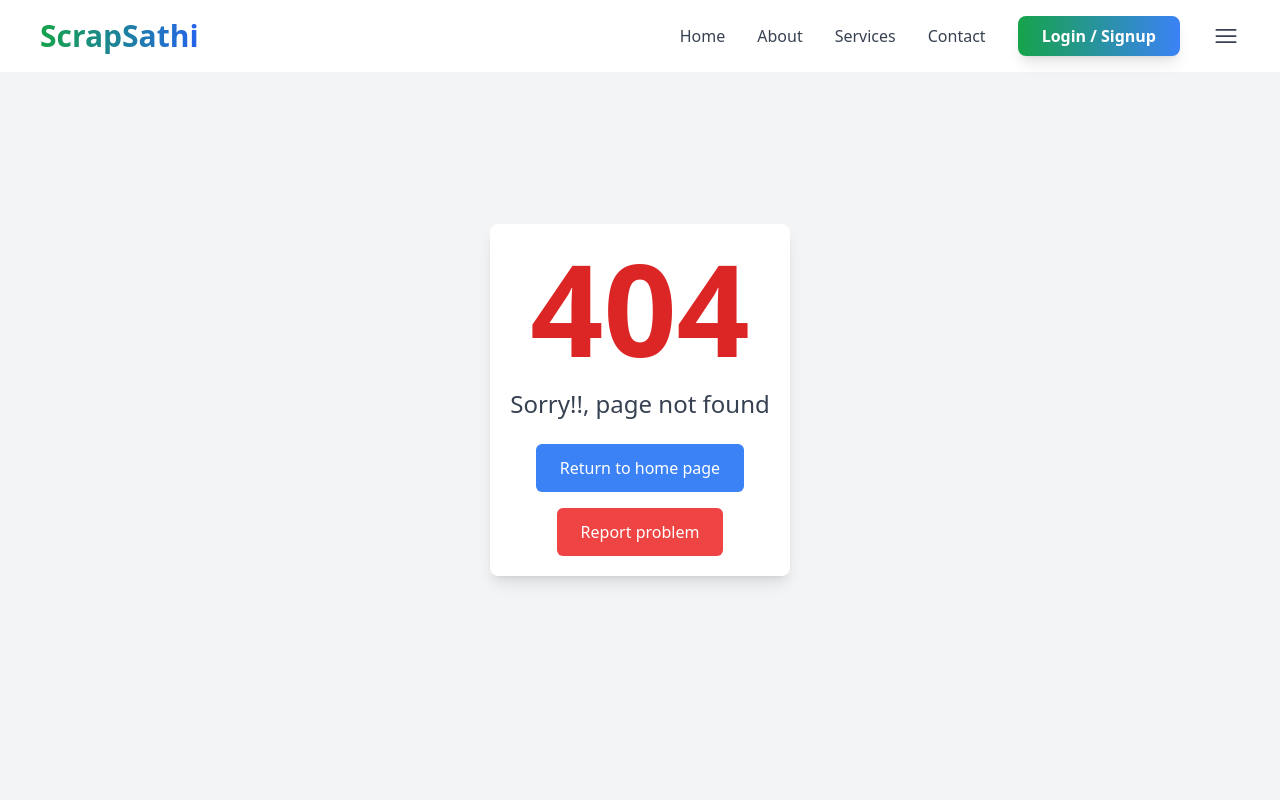
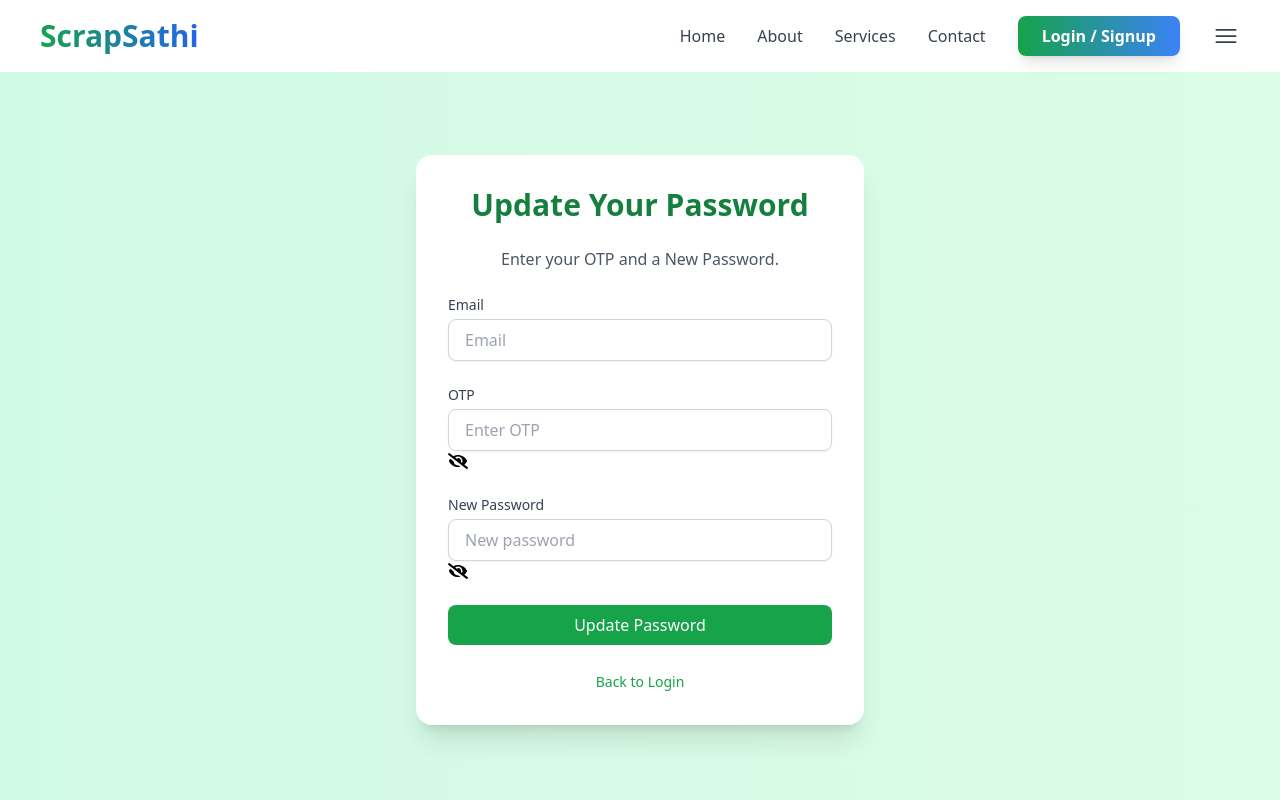
Before and after one commit to amankum2004/ScrapSathi, a React (Vite) app in the folder Frontend/: page /updatePassword in a window 1280 px wide. Shown: the top 800 px of the page. Built offline with nearby package versions, Linux system fonts and the light colour scheme; no server answers.

Commit message:
modified update psw

```diff
--- a/Frontend/src/App.jsx
+++ b/Frontend/src/App.jsx
@@ -21,6 +21,8 @@ import ProfileView from './pages/UserProfile';
 import AdvancedDashboard from './pages/AdvancedDashboard'
 import BigOrganizationDashboard from "./pages/big-organization";
 import RecycleCompanyDashboard from "./pages/recycle-company";
+import ForgotPassword from "./pages/Forget";
+import UpdatePassword from "./pages/updatePassword";
 
 function App() {
 
@@ -40,6 +42,8 @@ function App() {
           <Route path="/sellWaste" element={<SellWaste />} />
           <Route path="/donate" element={<SupportUs />} />
           <Route path="/learning" element={<LearningCentre />} />
+          <Route path="/forgotPassword" element={<ForgotPassword />} />
+          <Route path="/updatePassword" element={<UpdatePassword />} />
           <Route path="/waste-collector-requests" element={<WasteCollectorDashboard />} />
           <Route path="/profile" element={<ProfileView />} />
           <Route path="/editProfile" element={<EditProfile />} />
--- /dev/null
+++ b/Frontend/src/pages/Forget.jsx
@@ -0,0 +1,80 @@
+import React, { useState } from 'react';
+import { useNavigate } from 'react-router-dom';
+import Swal from 'sweetalert2';
+import { api } from '../utils/api';
+
+const ForgotPassword = () => {
+    const [formData, setFormData] = useState({
+        email: "",
+    });
+    const [isSubmitting, setIsSubmitting] = useState(false);
+    const { email } = formData;
+    const navigate = useNavigate();
+
+    const handleChange = (e) => {
+        setFormData({ ...formData, [e.target.name]: e.target.value });
+    };
+
+    const handleSubmit = async (e) => {
+        e.preventDefault();
+        try {
+            const res = await api.post(`/otp/send-otp`, {
+                email,
+            });
+            if (res.status === 200) {
+                setIsSubmitting(false);
+                navigate('/updatePassword', { state: { email: formData.email } })
+                // }
+            }
+        } catch (err) {
+            if (err.response.status === 401) {
+                Swal.fire({ title: "Error", text: "User does not exist please sign up", icon: "error" });
+            } else if (err.response.status === 500) {
+                Swal.fire({ title: "Error", text: "Internal server error", icon: "error" });
+            }
+        } finally {
+            setIsSubmitting(false);
+        }
+    };
+
+    return (
+        <div className="min-h-screen flex items-center justify-center bg-gradient-to-r from-green-100 to-lime-100 px-4">
+            <div className="bg-white shadow-xl rounded-2xl w-full max-w-md p-8">
+                <h2 className="text-3xl font-bold text-center text-green-700 mb-6">Forgot Password</h2>
+                <p className="text-gray-600 text-center mb-8">Enter your registered email to receive a reset link.</p>
+                <form onSubmit={handleSubmit} className="space-y-6">
+                    <div>
+                        <label htmlFor="email" className="block text-sm font-medium text-gray-700 mb-1">Email address</label>
+                        <input
+                            type="email"
+                            id="email"
+                            name='email'
+                            value={email}
+                            onChange={handleChange}
+                            required
+                            disabled={isSubmitting}
+                            placeholder="Enter your email"
+                            className="w-full px-4 py-2 border border-gray-300 rounded-lg shadow-sm focus:outline-none focus:ring-2 focus:ring-green-400"
+                        />
+                    </div>
+
+                    <button
+                        disabled={isSubmitting}
+                        className="w-full bg-green-600 hover:bg-green-700 text-white py-2 px-4 rounded-lg transition duration-300 ease-in-out"
+                        // className="w-full h-10 bg-gray-900 text-white font-bold rounded-lg hover:bg-gray-800 transition duration-200"
+                    >
+                        {isSubmitting ? "Submitting..." : "Submit"}
+                    </button>
+                </form>
+
+                <div className="mt-6 text-center">
+                    <a href="/login" className="text-sm text-green-600 hover:underline">
+                        Back to Login
+                    </a>
+                </div>
+            </div>
+        </div>
+    );
+};
+
+export default ForgotPassword;
--- /dev/null
+++ b/Frontend/src/pages/updatePassword.jsx
@@ -0,0 +1,129 @@
+import React, { useState } from "react";
+import { useNavigate, Link, useLocation } from "react-router-dom";
+import Swal from "sweetalert2";
+import { api } from "../utils/api";
+import { FaEye, FaEyeSlash } from "react-icons/fa";
+
+const UpdatePassword = () => {
+    const location = useLocation();
+    const otpEmail = location.state?.email ?? "";
+    const [formData, setFormData] = useState({
+        email: localStorage.getItem("forgotpassEmail") || otpEmail || "",
+        password: "",
+        otp: "",
+    });
+
+    const { email, password, otp } = formData;
+    const [showPassword, setShowPassword] = useState(false);
+    const [isSubmitting, setIsSubmitting] = useState(false)
+    const [showOTP, setShowOTP] = useState(false);
+    const navigate = useNavigate();
+
+    const togglePasswordVisibility = () => {
+        setShowPassword(!showPassword);
+    };
+    const toggleOTPVisibility = () => {
+        setShowOTP(!showOTP);
+    };
+
+    const handleChange = (e) => {
+        setFormData({ ...formData, [e.target.name]: e.target.value });
+    };
+
+    const handleSubmit = async (e) => {
+        e.preventDefault();
+        try {
+            const res = await api.post(`/auth/update`, formData);
+            if (res.data.success) {
+                localStorage.removeItem("forgotpassEmail");
+                Swal.fire({ title: "Success", text: "Password updated successfully", icon: "success" });
+                navigate("/login");
+            } else {
+                console.error("failed to save");
+            }
+        } catch (err) {
+            Swal.fire({ title: "Error", text: "Invalid OTP", icon: "error" });
+        }
+    };
+
+    return (
+        <div className="min-h-screen  mt-10 flex items-center justify-center bg-gradient-to-r from-emerald-100 to-green-100 px-4">
+            <div className="bg-white shadow-xl rounded-2xl w-full max-w-md p-8">
+                <h2 className="text-3xl font-bold text-center text-green-700 mb-6">Update Your Password</h2>
+                <p className="text-gray-600 text-center mb-6">Enter your OTP and a New Password.</p>
+
+                <form onSubmit={handleSubmit} className="space-y-6">
+                    <div>
+                        <label htmlFor="email" className="block text-sm font-medium text-gray-700 mb-1">Email</label>
+                        <input
+                            type="email"
+                            id="email"
+                            name="email"
+                            required
+                            readOnly
+                            value={email}
+                            onChange={handleChange}
+                            className="w-full px-4 py-2 border border-gray-300 rounded-lg shadow-sm focus:ring-2 focus:ring-green-400"
+                            placeholder="Email"
+                        />
+                    </div>
+
+                    <div>
+                        <label htmlFor="otp" className="block text-sm font-medium text-gray-700 mb-1">OTP</label>
+                        <input
+                            type={showOTP ? "text" : "password"}
+                            id="otp"
+                            name="otp"
+                            required
+                            value={otp}
+                            onChange={handleChange}
+                            className="w-full px-4 py-2 border border-gray-300 rounded-lg shadow-sm focus:ring-2 focus:ring-green-400"
+                            placeholder="Enter OTP"
+                        />
+                        <span
+                            // className="absolute right-3 top-2 cursor-pointer"
+                            onClick={toggleOTPVisibility}
+                        >
+                            {showOTP ? <FaEye size={20} /> : <FaEyeSlash size={20} />}
+                        </span>
+                    </div>
+
+                    <div>
+                        <label htmlFor="newPassword" className="block text-sm font-medium text-gray-700 mb-1">New Password</label>
+                        <input
+                            type={showPassword ? "text" : "password"}
+                            id="password"
+                            name="password"
+                            required
+                            value={password}
+                            onChange={handleChange}
+                            className="w-full px-4 py-2 border border-gray-300 rounded-lg shadow-sm focus:ring-2 focus:ring-green-400"
+                            placeholder="New password"
+                        />
+                        <span
+                            // className="absolute right-3 top-2 cursor-pointer"
+                            onClick={togglePasswordVisibility}
+                        >
+                            {showPassword ? <FaEye size={20} /> : <FaEyeSlash size={20} />}
+                        </span>
+                    </div>
+
+                    <button
+                        type="submit"
+                        className="w-full bg-green-600 hover:bg-green-700 text-white py-2 px-4 rounded-lg transition duration-300 ease-in-out"
+                    >
+                        Update Password
+                    </button>
+                </form>
+
+                <div className="mt-6 text-center">
+                    <a href="/login" className="text-sm text-green-600 hover:underline">
+                        Back to Login
+                    </a>
+                </div>
+            </div>
+        </div>
+    );
+};
+
+export default UpdatePassword;
```
Also changed, not shown: 1 other file (tests, documents, lock files or other folders).
